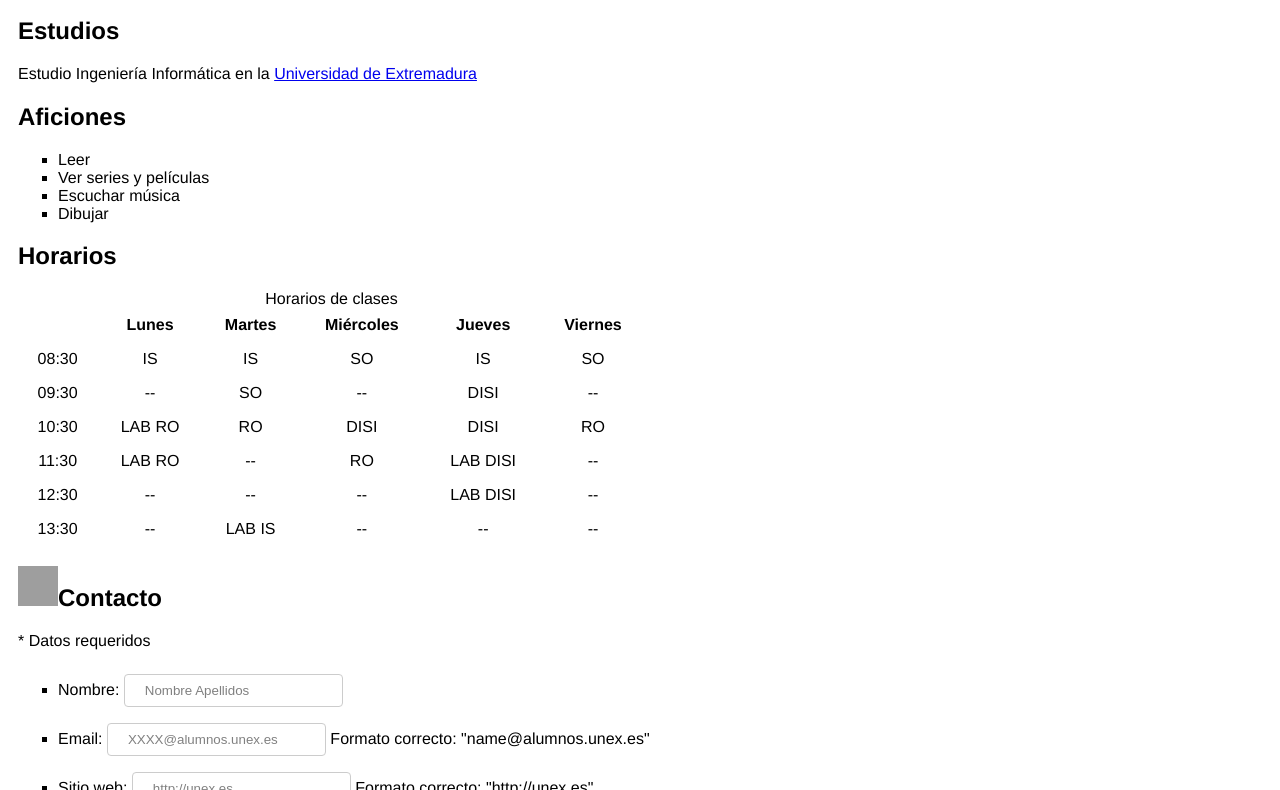
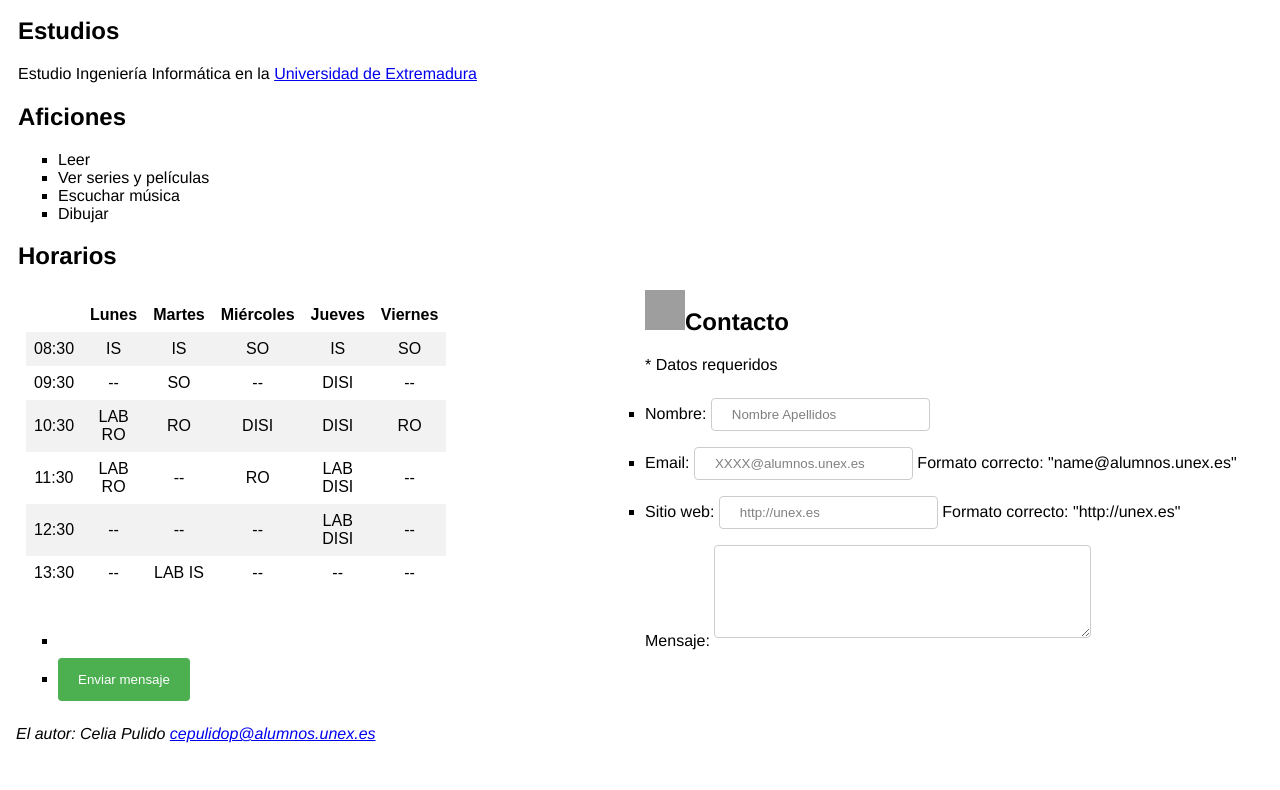
Before and after one commit to jperezkz/DISI, a plain HTML site: page indexCelia.html in a window 1280 px wide. Shown: the part 456-1246 px from the top of the page. After the commit the page ends 1215 px from the top, so only its background shows below. Drawn offline with Linux system fonts and the light colour scheme; grey boxes are pictures that could not be loaded.

Commit message:
Add files via upload

```diff
--- a/indexCelia.html
+++ b/indexCelia.html
@@ -26,11 +26,10 @@
 		</ul>
 	</section>
 
-	<section class="secciones">
+	<div class="row">
 		<h2>Horarios</h2>
-
-		<table><caption>Horarios de clases</caption>
-
+		<div class="tables">
+			<table>
 			  <tr>
 				<td></td>
 				<td><b>Lunes</b></td>
@@ -88,7 +87,8 @@
 				<td>--</td>
 			  </tr>
 			</table>
-	</section>
+		</div>
+	</div>
 
 	<section class="secciones">
 	<h2><img id="icon-uex" src="https://pbs.twimg.com/profile_images/438236683272609793/CKbchg7a.jpeg" title="Icono EPCC"  />Contacto</h2>
```
Lines whose indentation alone changed are shown as unchanged.
